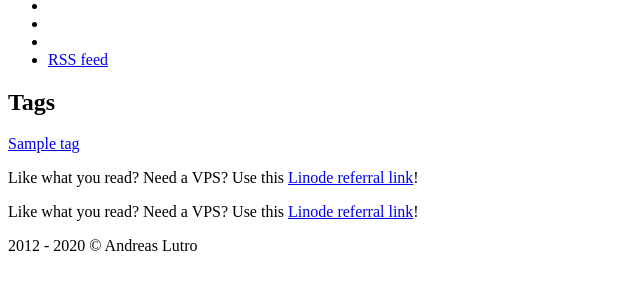
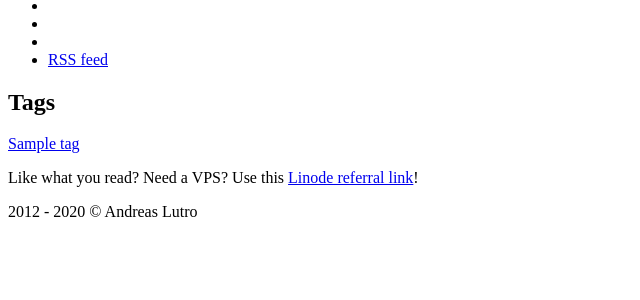
Before and after one commit to anlutro/blog, a Python web app: template templates/page.html.jinja in a window 1280 px wide. Shown: the part 225-525 px from the top of the page, without its empty margins (0-640 px from the left). Run offline with Jinja, Linux system fonts and the light colour scheme; the template is opened without the code that fills it: most values are stand-ins (such as "Sample title", 1, 10 or a date in 2020).

Commit message:
remove linode referral link

```diff
--- a/templates/layout.html.jinja
+++ b/templates/layout.html.jinja
@@ -39,12 +39,6 @@
 			{%- endfor %}
 			</div>
 		</aside>
-
-		<aside class="referrals">
-			<p>
-				Like what you read? Need a VPS? Use this <a href="https://www.linode.com/?r=65fbbe55932fe209997d1ab388e4781bdb6243ba">Linode referral link</a>!
-			</p>
-		</aside>
 	</section>
 
 	<footer class="footer">
```
